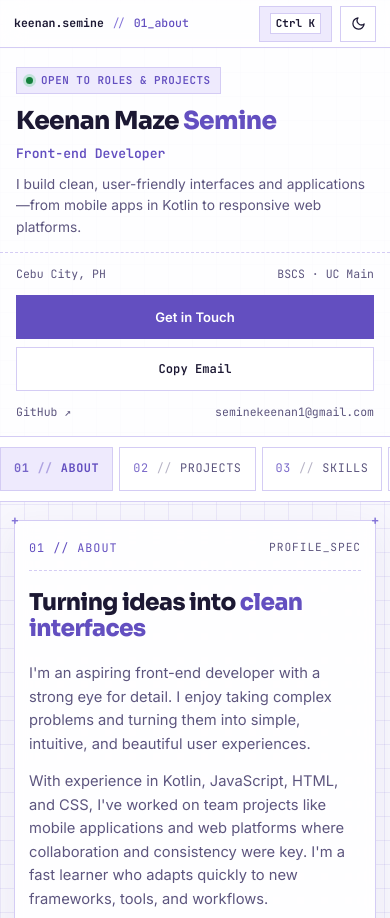
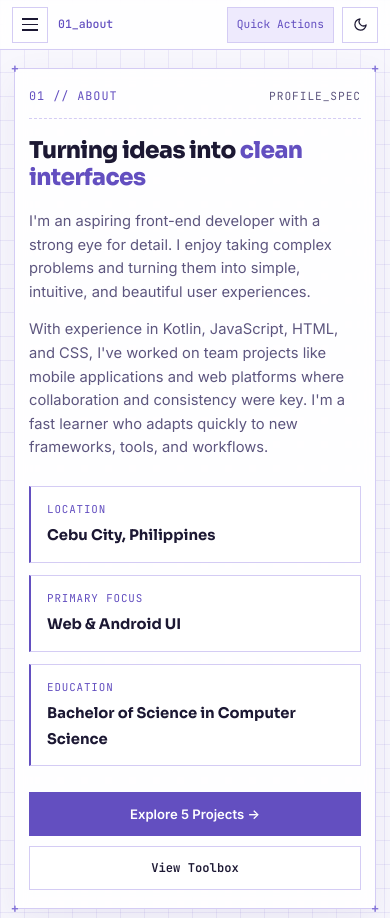
Before and after one commit to semi-naan/keenan-portfolio, a plain HTML site: page index.html in a window 390 px wide. Shown: the top 918 px of the page. Drawn offline with Linux system fonts and the light colour scheme.

Commit message:
Improved UI

```diff
--- a/index.html
+++ b/index.html
@@ -3,14 +3,14 @@
 <head>
   <meta charset="UTF-8" />
   <meta name="viewport" content="width=device-width, initial-scale=1.0, viewport-fit=cover" />
-  <meta name="description" content="Portfolio of Keenan Maze Semine — Front-end Developer building clean web, Android (Kotlin & Jetpack Compose), and desktop applications from Cebu City, Philippines." />
+  <meta name="description" content="Portfolio of Keenan Maze Semine" />
   <meta property="og:type" content="website" />
-  <meta property="og:title" content="Keenan Maze Semine — Front-end Developer" />
+  <meta property="og:title" content="Keenan Maze Semine" />
   <meta property="og:description" content="Front-end Developer crafting clean, user-friendly interfaces across web, Android (Kotlin & Jetpack Compose), and desktop utilities." />
   <meta name="twitter:card" content="summary" />
-  <meta name="twitter:title" content="Keenan Maze Semine — Front-end Developer" />
+  <meta name="twitter:title" content="Keenan Maze Semine" />
   <meta name="twitter:description" content="Front-end Developer based in Cebu City, Philippines. Explore projects, skills, and contact details." />
-  <title>Keenan Maze Semine — Front-end Developer</title>
+  <title>Keenan Maze Semine</title>
   <script>
     document.documentElement.classList.add("js-ready");
     let saved = null;
@@ -33,10 +33,15 @@
 
   <header class="top-strip">
     <div class="top-strip-inner">
-      <div class="strip-coord">
-        <span class="coord-brand">keenan.semine</span>
-        <span class="coord-sep" aria-hidden="true">//</span>
-        <span class="coord-active" id="activeCoord">01_about</span>
+      <div class="strip-left">
+        <button type="button" class="menu-toggle" id="menuToggle" aria-label="Open navigation menu" aria-expanded="false" aria-controls="sidebar">
+          <span></span><span></span><span></span>
+        </button>
+        <div class="strip-coord">
+          <span class="coord-brand">semi-naan</span>
+          <span class="coord-sep" aria-hidden="true">//</span>
+          <span class="coord-active" id="activeCoord">01_about</span>
+        </div>
       </div>
       <div class="strip-controls">
         <button type="button" class="cmd-trigger" id="cmdTrigger" aria-haspopup="dialog" aria-controls="cmdPalette" aria-label="Open quick actions command palette">
@@ -52,18 +57,12 @@
   </header>
 
   <div class="workspace">
-    <aside class="sidebar" aria-label="Profile and section navigation">
+    <div class="sidebar-backdrop" id="sidebarBackdrop" hidden></div>
+    <aside class="sidebar" id="sidebar" aria-label="Profile and section navigation">
       <div class="sidebar-top">
         <div class="sidebar-identity">
-          <div class="status-badge">
-            <span class="status-dot" aria-hidden="true"></span>
-            <span>OPEN TO ROLES &amp; PROJECTS</span>
-          </div>
           <h1 class="sidebar-name">Keenan Maze <span class="accent">Semine</span></h1>
-          <p class="sidebar-role">Front-end Developer</p>
-          <p class="sidebar-pitch">
-            I build clean, user-friendly interfaces and applications—from mobile apps in Kotlin to responsive web platforms.
-          </p>
+          <p class="sidebar-role">Full-Stack Developer</p>
         </div>
 
         <nav class="rail-nav" role="tablist" aria-label="Portfolio sections" aria-orientation="vertical">
@@ -101,13 +100,9 @@
       </div>
 
       <div class="sidebar-footer">
-        <div class="sidebar-meta">
-          <span>Cebu City, PH</span>
-          <span>BSCS · UC Main</span>
-        </div>
-        <div class="sidebar-actions">
-          <button type="button" class="btn btn-primary" id="sidebarContactBtn" data-panel-jump="contact">Get in Touch</button>
-          <button type="button" class="btn btn-outline" data-copy-email>Copy Email</button>
+        <div class="status-badge">
+          <span class="status-dot" aria-hidden="true"></span>
+          <span>OPEN TO ROLES &amp; PROJECTS</span>
         </div>
         <div class="sidebar-links">
           <a href="https://github.com/semi-naan" target="_blank" rel="noopener noreferrer">GitHub &#8599;</a>
@@ -155,7 +150,7 @@
             </div>
             <div class="fact-box">
               <span class="fact-label">EDUCATION</span>
-              <strong class="fact-value">BSCS · University of Cebu</strong>
+              <strong class="fact-value">Bachelor of Science in Computer Science</strong>
             </div>
           </div>
 
--- a/script.js
+++ b/script.js
@@ -20,6 +20,9 @@
   const root = document.documentElement;
   const stage = document.getElementById("stage");
   const skipLink = document.querySelector(".skip-link");
+  const menuToggle = document.getElementById("menuToggle");
+  const sidebar = document.getElementById("sidebar");
+  const sidebarBackdrop = document.getElementById("sidebarBackdrop");
   const activeCoord = document.getElementById("activeCoord");
   const themeToggle = document.getElementById("themeToggle");
   const cmdTrigger = document.getElementById("cmdTrigger");
@@ -56,6 +59,41 @@
     });
   }
 
+  /* ---------- Mobile Burger Menu Drawer ---------- */
+  const isDrawerOpen = () => Boolean(sidebar && sidebar.classList.contains("is-open"));
+
+  const setDrawerOpen = (open, options = {}) => {
+    const { restoreFocus = false } = options;
+    if (!sidebar || !menuToggle) return;
+    sidebar.classList.toggle("is-open", open);
+    menuToggle.classList.toggle("is-open", open);
+    menuToggle.setAttribute("aria-expanded", String(open));
+    menuToggle.setAttribute("aria-label", open ? "Close navigation menu" : "Open navigation menu");
+    if (sidebarBackdrop) sidebarBackdrop.hidden = !open;
+    root.classList.toggle("drawer-open", open);
+    if (!open && restoreFocus) {
+      menuToggle.focus();
+    }
+  };
+
+  if (menuToggle && sidebar) {
+    menuToggle.addEventListener("click", () => {
+      setDrawerOpen(!isDrawerOpen());
+    });
+  }
+
+  if (sidebarBackdrop) {
+    sidebarBackdrop.addEventListener("click", () => {
+      setDrawerOpen(false, { restoreFocus: true });
+    });
+  }
+
+  window.addEventListener("resize", () => {
+    if (window.innerWidth > 768 && isDrawerOpen()) {
+      setDrawerOpen(false);
+    }
+  });
+
   /* ---------- Theme Toggle ---------- */
   const syncThemeButton = () => {
     if (!themeToggle) return;
@@ -83,17 +121,8 @@
 
   /* ---------- Section Panel Switcher ---------- */
   const scrollStageIntoView = () => {
-    if (window.innerWidth > 768) {
-      if (window.scrollY > 0) {
-        window.scrollTo({ top: 0, behavior: "auto" });
-      }
-      return;
-    }
-    if (!stage) return;
-    const rect = stage.getBoundingClientRect();
-    const stickyOffset = 112;
-    if (rect.top < stickyOffset) {
-      window.scrollTo({ top: Math.max(0, window.scrollY + rect.top - stickyOffset), behavior: "auto" });
+    if (window.scrollY > 0) {
+      window.scrollTo({ top: 0, behavior: "auto" });
     }
   };
 
@@ -160,7 +189,14 @@
 
   railButtons.forEach((btn, idx) => {
     btn.addEventListener("click", () => {
-      activatePanel(btn.dataset.panelTrigger, { updateHash: true, scrollToTop: true, announceSwitch: true });
+      const wasOpen = isDrawerOpen();
+      if (wasOpen) setDrawerOpen(false);
+      activatePanel(btn.dataset.panelTrigger, {
+        updateHash: true,
+        scrollToTop: true,
+        moveFocusToPanel: wasOpen,
+        announceSwitch: true,
+      });
     });
 
     btn.addEventListener("keydown", (e) => {
@@ -395,6 +431,7 @@
   const openPalette = () => {
     if (!cmdPalette || typeof cmdPalette.showModal !== "function") return;
     if (cmdPalette.open || Date.now() - lastPaletteClosedAt < 150) return;
+    if (isDrawerOpen()) setDrawerOpen(false);
     if (cmdSearch) cmdSearch.value = "";
     filterCommands("");
     cmdPalette.showModal();
@@ -443,6 +480,11 @@
   }
 
   document.addEventListener("keydown", (e) => {
+    if (e.key === "Escape" && isDrawerOpen()) {
+      e.preventDefault();
+      setDrawerOpen(false, { restoreFocus: true });
+      return;
+    }
     if ((e.metaKey || e.ctrlKey) && e.key.toLowerCase() === "k") {
       e.preventDefault();
       if (cmdPalette && cmdPalette.open) {
--- a/styles.css
+++ b/styles.css
@@ -155,6 +155,56 @@ input {
   gap: 12px;
 }
 
+.strip-left {
+  display: flex;
+  align-items: center;
+  gap: 10px;
+  min-width: 0;
+}
+
+.menu-toggle {
+  display: none;
+  flex-direction: column;
+  align-items: center;
+  justify-content: center;
+  gap: 4px;
+  width: 36px;
+  height: 36px;
+  flex-shrink: 0;
+  background: var(--surface-solid);
+  border: 1px solid var(--border);
+  cursor: pointer;
+  transition: border-color 0.15s ease;
+}
+
+.menu-toggle:hover {
+  border-color: var(--border-strong);
+}
+
+.menu-toggle span {
+  display: block;
+  width: 16px;
+  height: 1.5px;
+  background: var(--text);
+  transition: transform 0.2s ease, opacity 0.2s ease;
+}
+
+.menu-toggle.is-open span:nth-child(1) {
+  transform: translateY(5.5px) rotate(45deg);
+}
+
+.menu-toggle.is-open span:nth-child(2) {
+  opacity: 0;
+}
+
+.menu-toggle.is-open span:nth-child(3) {
+  transform: translateY(-5.5px) rotate(-45deg);
+}
+
+.sidebar-backdrop {
+  display: none;
+}
+
 .strip-coord {
   display: flex;
   align-items: center;
@@ -260,7 +310,7 @@ input {
   min-height: calc(100dvh - var(--strip-h));
   margin: 0 auto;
   display: grid;
-  grid-template-columns: clamp(255px, 26vw, 340px) minmax(0, 1fr);
+  grid-template-columns: clamp(220px, 21vw, 275px) minmax(0, 1fr);
   align-items: stretch;
 }
 
@@ -281,7 +331,7 @@ input {
   background: var(--surface);
   backdrop-filter: blur(10px);
   -webkit-backdrop-filter: blur(10px);
-  padding: clamp(20px, 2.8vw, 32px) clamp(16px, 2.2vw, 26px);
+  padding: clamp(20px, 2.4vw, 28px) clamp(14px, 1.8vw, 20px);
   display: flex;
   flex-direction: column;
   justify-content: space-between;
@@ -294,19 +344,25 @@ input {
   gap: 22px;
 }
 
+.sidebar-identity {
+  width: 100%;
+  container-type: inline-size;
+}
+
 .status-badge {
   display: inline-flex;
   align-items: center;
-  gap: 8px;
+  gap: 7px;
+  width: fit-content;
+  max-width: 100%;
   font-family: var(--font-mono);
-  font-size: 0.68rem;
+  font-size: 0.64rem;
   font-weight: 600;
-  letter-spacing: 0.05em;
+  letter-spacing: 0.04em;
   color: var(--accent);
   background: var(--accent-soft);
   border: 1px solid var(--border);
-  padding: 4px 9px;
-  margin-bottom: 14px;
+  padding: 4px 8px;
 }
 
 .status-dot {
@@ -320,11 +376,13 @@ input {
 
 .sidebar-name {
   font-family: var(--font-display);
-  font-size: clamp(1.55rem, 2.4vw, 2.05rem);
+  font-size: clamp(0.95rem, 1.5vw, 1.25rem);
+  font-size: clamp(0.95rem, 7.6cqi, 1.45rem);
   font-weight: 800;
-  line-height: 1.08;
+  line-height: 1.12;
   letter-spacing: -0.025em;
-  margin-bottom: 8px;
+  white-space: nowrap;
+  margin-bottom: 6px;
 }
 
 .sidebar-role {
@@ -1079,104 +1137,113 @@ a.contact-value:hover {
 /* ---------- Seamless Tablet & Phone Adaptation ---------- */
 @media (max-width: 768px) {
   :root {
-    --strip-h: 48px;
+    --strip-h: 50px;
+  }
+
+  html.drawer-open {
+    overflow: hidden;
+  }
+
+  .top-strip {
+    position: fixed;
+    top: 0;
+    left: 0;
+    right: 0;
+  }
+
+  html.drawer-open .top-strip {
+    background: var(--surface-solid);
   }
 
   .top-strip-inner {
-    padding: 0 max(14px, env(safe-area-inset-right)) 0 max(14px, env(safe-area-inset-left));
+    padding: 0 max(12px, env(safe-area-inset-right)) 0 max(12px, env(safe-area-inset-left));
+    gap: 8px;
   }
 
-  .cmd-trigger,
-  .theme-toggle {
+  .menu-toggle {
+    display: inline-flex;
+  }
+
+  .cmd-trigger {
     min-height: 36px;
+    padding: 0 10px;
+  }
+
+  .cmd-trigger kbd {
+    display: none;
+  }
+
+  .cmd-trigger-label {
+    display: inline;
+    white-space: nowrap;
   }
 
   .theme-toggle {
     width: 36px;
     height: 36px;
+    min-height: 36px;
   }
 
   .workspace {
     grid-template-columns: minmax(0, 1fr);
-    min-height: auto;
+    min-height: 100dvh;
+    padding-top: var(--strip-h);
   }
 
-  .sidebar,
-  .sidebar-top {
-    display: contents;
+  .sidebar-backdrop {
+    display: block;
+    position: fixed;
+    top: var(--strip-h);
+    right: 0;
+    bottom: 0;
+    left: 0;
+    z-index: 45;
+    background: var(--backdrop);
+    backdrop-filter: blur(4px);
+    -webkit-backdrop-filter: blur(4px);
   }
 
-  .sidebar-identity {
-    order: 1;
-    min-width: 0;
-    background: var(--surface);
-    padding: 18px max(16px, env(safe-area-inset-right)) 14px max(16px, env(safe-area-inset-left));
-  }
-
-  .sidebar-pitch {
-    font-size: 0.86rem;
-  }
-
-  .sidebar-footer {
-    order: 2;
-    min-width: 0;
-    background: var(--surface);
-    border-top: 1px dashed var(--border);
-    padding: 12px max(16px, env(safe-area-inset-right)) 14px max(16px, env(safe-area-inset-left));
-  }
-
-  .rail-nav {
-    order: 3;
-    width: 100%;
-    min-width: 0;
-    flex-direction: row;
-    overflow-x: auto;
-    scrollbar-width: none;
-    gap: 6px;
-    padding: 10px max(16px, env(safe-area-inset-right)) 10px max(16px, env(safe-area-inset-left));
-    border-top: 1px solid var(--border);
-    border-bottom: 1px solid var(--border);
-    background: var(--surface-solid);
-    position: sticky;
-    top: var(--strip-h);
-    z-index: 40;
-    scroll-snap-type: x proximity;
-  }
-
-  .rail-nav::-webkit-scrollbar {
+  .sidebar-backdrop[hidden] {
     display: none;
   }
 
-  .rail-btn {
-    width: auto;
-    flex-shrink: 0;
-    min-height: 44px;
-    padding: 8px 13px;
-    font-size: 0.74rem;
-    white-space: nowrap;
-    border-color: var(--border);
-    background: var(--surface);
-    scroll-snap-align: start;
+  .sidebar {
+    position: fixed;
+    top: var(--strip-h);
+    left: 0;
+    bottom: 0;
+    z-index: 50;
+    width: min(290px, 84vw);
+    height: calc(100dvh - var(--strip-h));
+    background: var(--surface-solid);
+    border-right: 1px solid var(--border-strong);
+    box-shadow: var(--shadow-dialog);
+    padding: 22px 18px max(20px, env(safe-area-inset-bottom)) max(18px, env(safe-area-inset-left));
+    transform: translateX(-100%);
+    visibility: hidden;
+    pointer-events: none;
+    transition: transform 0.22s ease, visibility 0.22s ease;
   }
 
-  .rail-btn:focus-visible {
-    outline-offset: -3px;
+  .sidebar.is-open {
+    transform: translateX(0);
+    visibility: visible;
+    pointer-events: auto;
   }
 
-  .rail-line {
-    display: none;
+  .rail-btn {
+    min-height: 44px;
   }
 
   .stage {
-    order: 4;
     width: 100%;
     min-width: 0;
     padding: 18px max(14px, env(safe-area-inset-right)) max(28px, env(safe-area-inset-bottom)) max(14px, env(safe-area-inset-left));
-    scroll-margin-top: calc(var(--strip-h) + 68px);
+    scroll-margin-top: calc(var(--strip-h) + 12px);
   }
 
   .stage-panel {
-    scroll-margin-top: calc(var(--strip-h) + 68px);
+    scroll-margin-top: calc(var(--strip-h) + 12px);
   }
 
   .btn,
@@ -1206,8 +1273,14 @@ a.contact-value:hover {
 }
 
 @media (max-width: 480px) {
-  .cmd-trigger-label {
+  .coord-brand,
+  .coord-sep {
     display: none;
+  }
+
+  .cmd-trigger {
+    padding: 0 9px;
+    font-size: 0.7rem;
   }
 
   .sidebar-actions {
```
